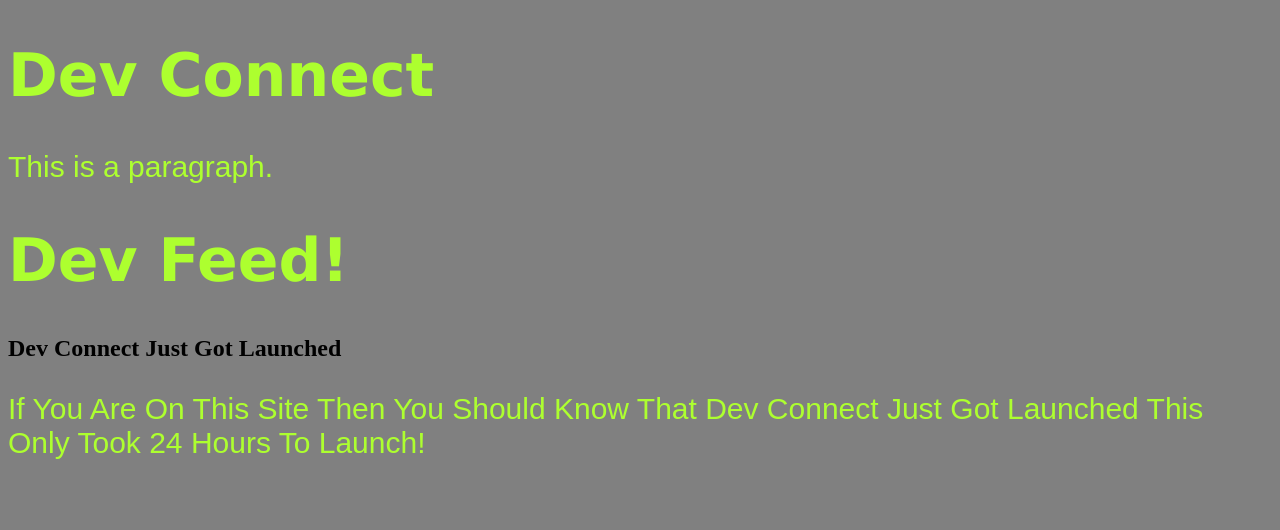
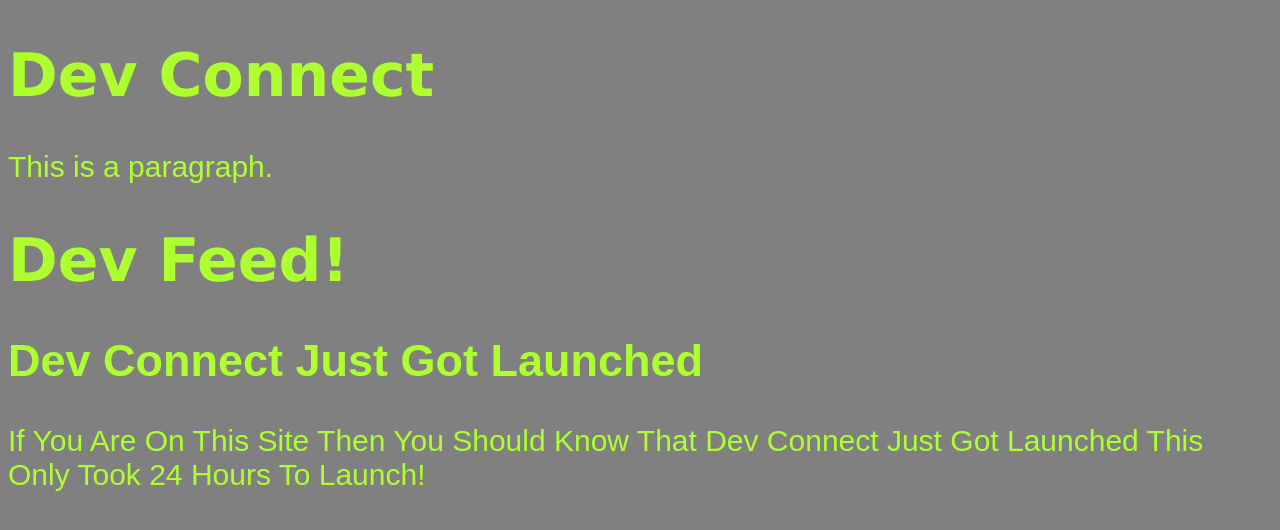
Before and after one commit to dochooi/Dev-Connect, a plain HTML site: page index.html in a window 1280 px wide. Drawn offline with Linux system fonts and the light colour scheme.

Commit message:
Update style.css

```diff
--- a/style.css
+++ b/style.css
@@ -15,3 +15,10 @@ p
     font-family: Arial, Helvetica, sans-serif;
     font-size: 30px;
 }
+
+h2
+{
+  color: greenyellow;
+  font-size: 45px;
+  font-family: Arial, Helvetica, sans-serif;
+}
```
